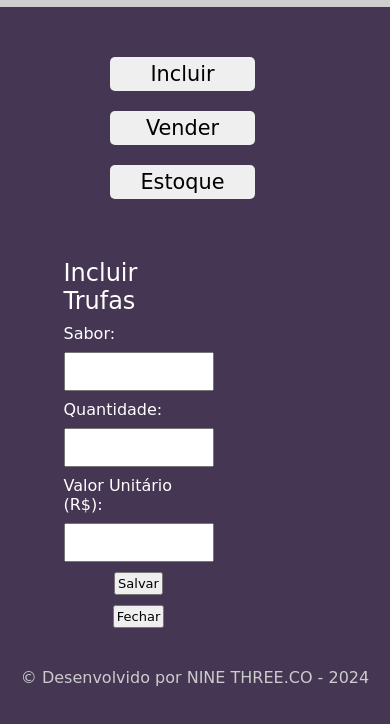
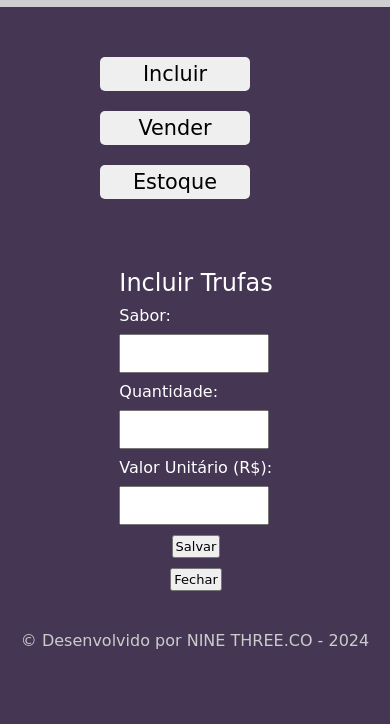
Before and after one commit to souviitor/lista_tarefas, a plain HTML site: page index.html in a window 390 px wide. Both pictures are taken after a click on the button "Incluir". Shown: the part 54-778 px from the top of the page. Drawn offline with Linux system fonts and the light colour scheme; a web font is replaced by a local one.

Commit message:
alteracao no setor de @media

```diff
--- a/style/main.css
+++ b/style/main.css
@@ -43,8 +43,8 @@ body {
   border: none;
   border-radius: 5px;
   cursor: pointer;
+}
 
-}
 button {
   margin-left: 40px;
   margin-top: 10px;
@@ -59,19 +59,21 @@ button {
 }
 
 #incluirPopup,
-#venderPopup, #estoquePopup {
+#venderPopup,
+#estoquePopup {
   width: 10%;
   display: flex;
   justify-content: center;
   margin-left: 850px;
 
-  button{
+  button {
     margin: 0 auto;
     font-size: 13px;
     padding: 2px;
   }
 
-  #formIncluir button, #formVender button{
+  #formIncluir button,
+  #formVender button {
     display: flex;
     margin-top: 10px;
     margin-bottom: 10px;
@@ -89,15 +91,14 @@ button {
   margin-top: 9px;
 }
 
-  #estoquePopup{
+#estoquePopup {
   display: flex;
   align-items: center;
   justify-content: center;
 
-    button{
+  button {
     margin: 0 auto;
   }
-
 }
 .popup-content {
   display: grid;
@@ -105,13 +106,13 @@ button {
   align-items: center;
 }
 
-  #estoquePopup h2{
+#estoquePopup h2 {
   margin-top: 50px;
   color: #fff;
   text-align: center;
 }
 
-  #estoqueDetalhes{
+#estoqueDetalhes {
   color: #fff;
   justify-content: center;
   text-align: center;
@@ -123,7 +124,6 @@ button {
   padding: 10px;
   width: 150px;
 }
-
 
 footer {
   display: flex;
@@ -152,9 +152,12 @@ footer {
 
   .principal {
     display: flex;
-    margin-left: 100px;
+    margin-left: 0; /* Removido para centralizar */
     margin-top: 40px;
+    margin-left: 90px;
+    justify-content: center; /* Centraliza os elementos dentro da .principal */
   }
+
   .principal button {
     width: 50%;
     padding: 5px;
@@ -168,13 +171,18 @@ footer {
 
   #incluirPopup,
   #venderPopup {
-    margin-left: 119px;
+    margin-left: 40px;
+    width: 80%;
+    display: block;
+    margin-top: 10px;
+    margin-bottom: 10px;
 
     h2 {
       margin-top: 50px;
       color: white;
     }
   }
+
   label,
   input {
     display: flex;
@@ -194,7 +202,14 @@ footer {
     color: #000;
   }
 
-  #estoqueDetalhes{
+  #estoquePopup {
+    width: 80%; /* Ajusta a largura do popup */
+    display: block;
+    margin: 0 auto; /* Centraliza a div */
+    margin-top: 20px;
+  }
+
+  #estoqueDetalhes {
     color: #fff;
   }
 }
```
Lines whose indentation alone changed are shown as unchanged.
